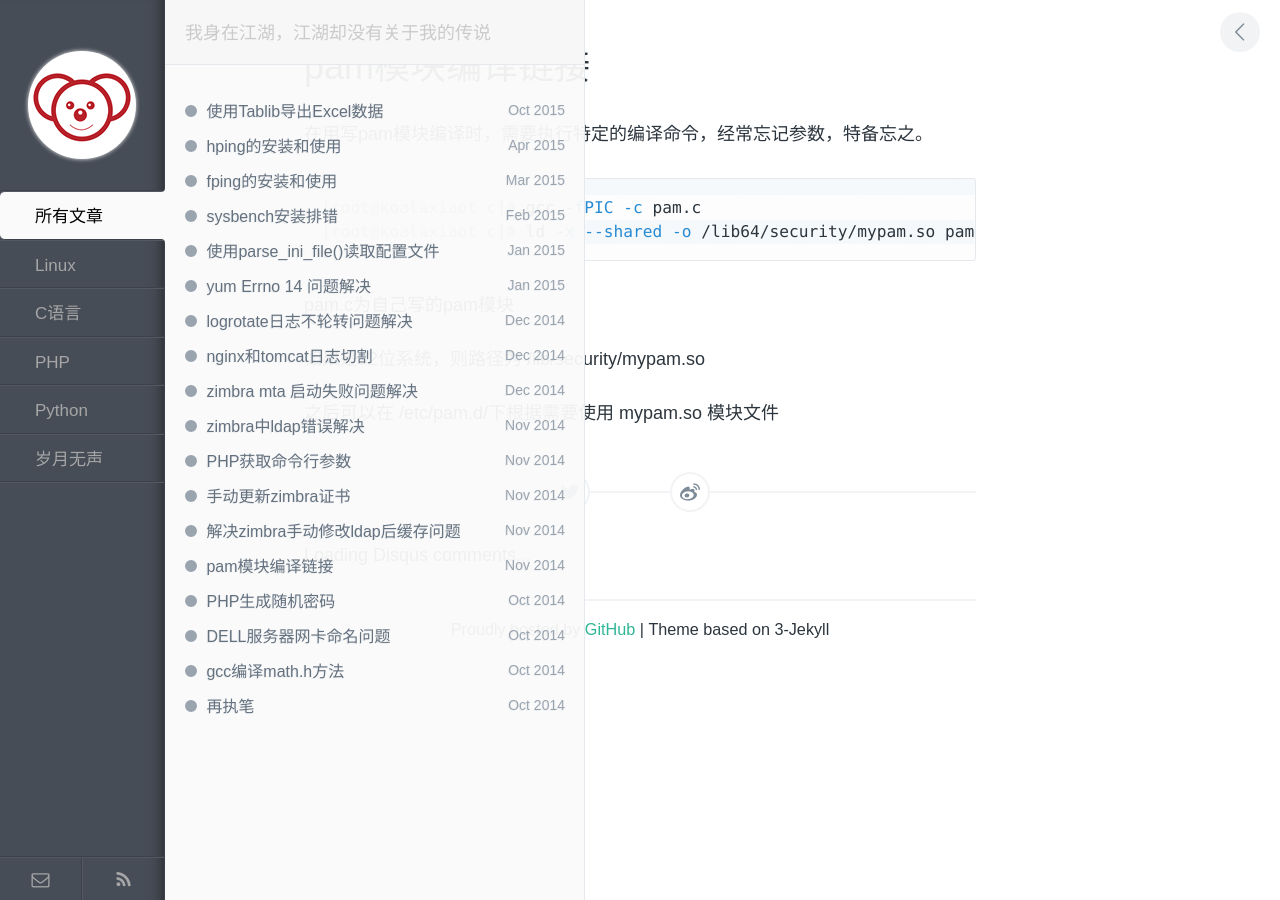
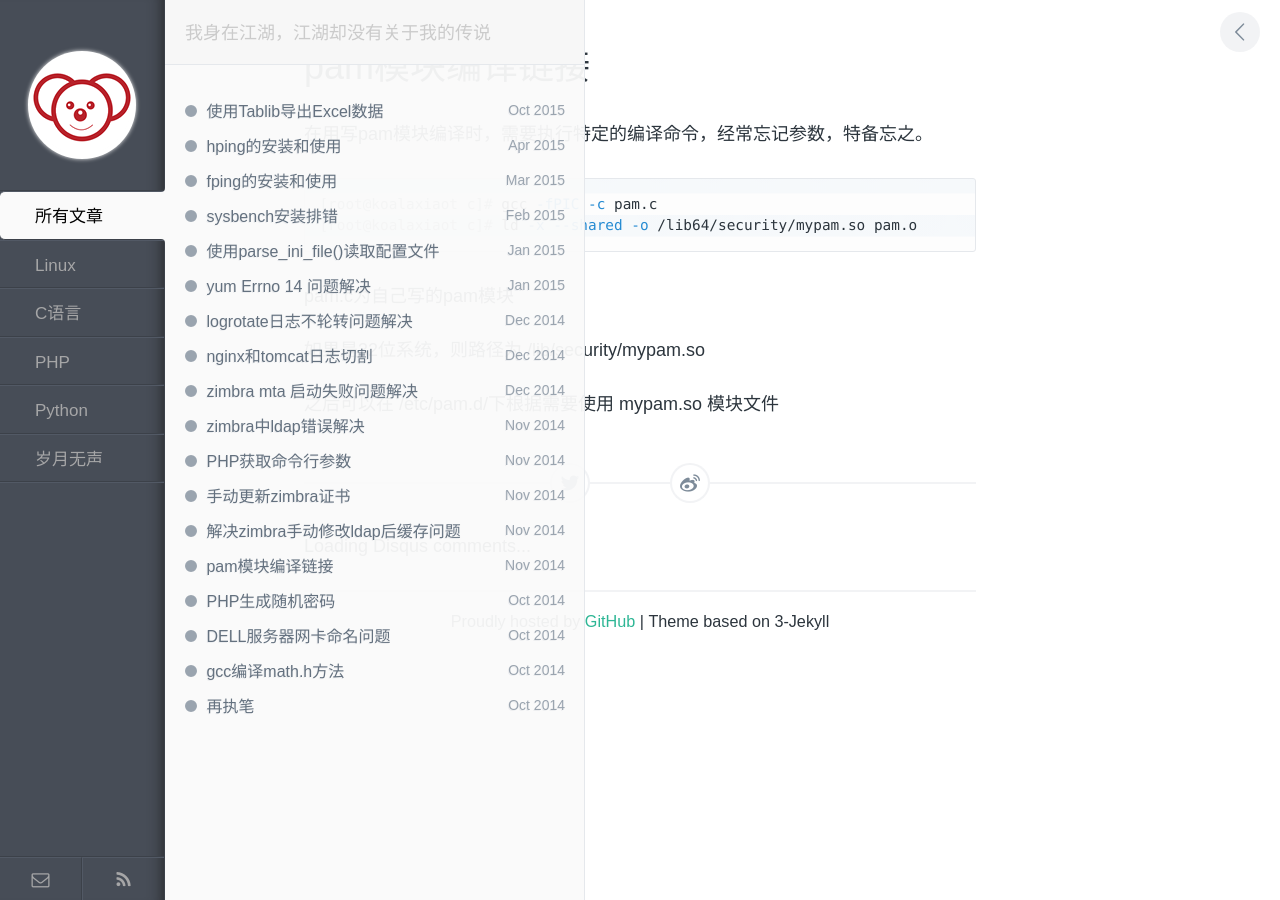
Before and after one commit to koalaxiaot/koalaxiaot.github.com, a Jekyll site: the page built from _posts/2014-11-12-pam-module-compile.md, in a window 1280 px wide. Built offline with Jekyll 4.4.1, drawn with Linux system fonts in a browser that asks for light colours; comment, search, counter and statistics services are not loaded.

Commit message:
change font-size of pre

```diff
--- a/assets/css/style.css
+++ b/assets/css/style.css
@@ -929,7 +929,7 @@ iframe {
 
 pre {
   padding: 1em;
-  font: .9em/1.5 Consolas, Monaco, 'Andale Mono', monospace;
+  font: .8em/1.5 Consolas, Monaco, 'Andale Mono', monospace;
   border: 1px solid #e5e8ec;
   border-radius: 3px;
   background-color: #fdfdfd;
```
